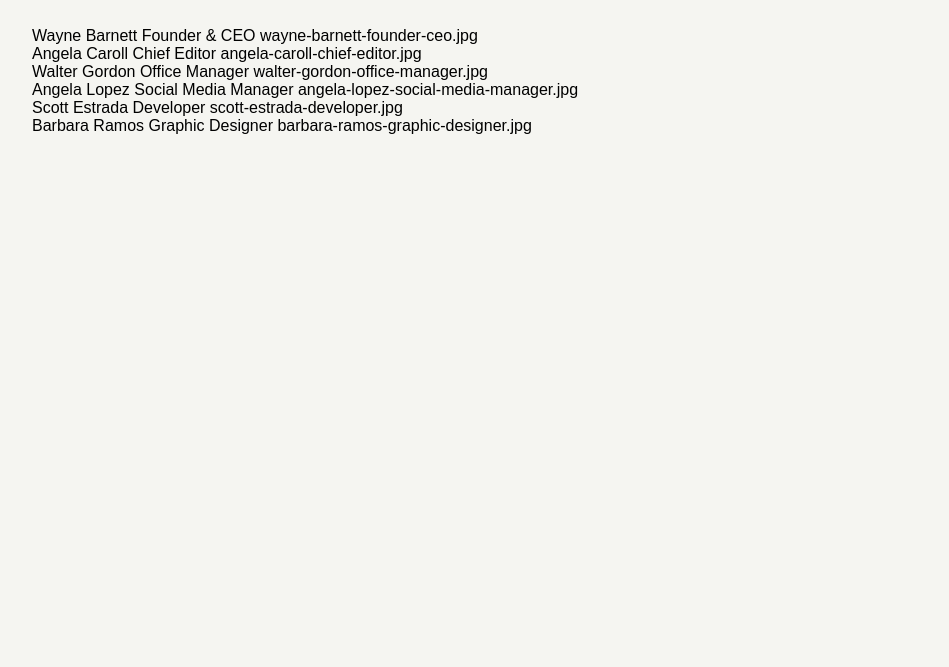
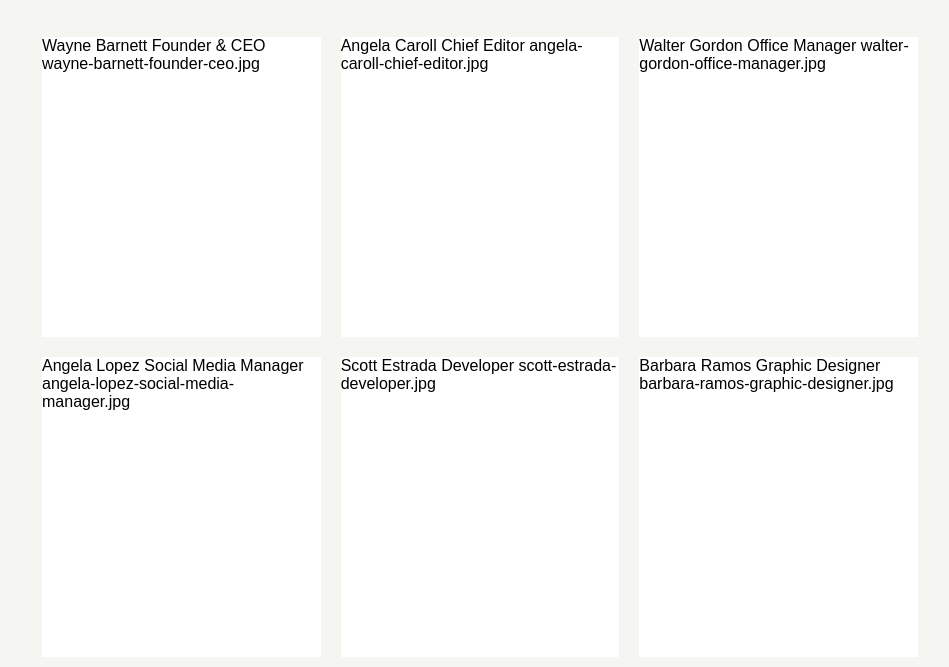
Before and after one commit to CaraccioloJessica/js-our-team, a plain HTML site: page index.html in a window 1280 px wide. Shown: the part 133-800 px from the top of the page, without its empty margins (160-1109 px from the left). Drawn offline with Linux system fonts and the light colour scheme.

Commit message:
card styled

```diff
--- a/css/style.css
+++ b/css/style.css
@@ -30,4 +30,13 @@ h1{
 #container{
   width: 70%;
   margin: auto;
+  display: flex;
+  flex-wrap: wrap;
 }
+
+.card{
+  width: calc(100% / 3 - 20px);
+  height: 300px;
+  margin: 10px;
+  background-color: #fff;
+}
--- a/js/main.js
+++ b/js/main.js
@@ -54,6 +54,7 @@ for (let i = 0; i < team.length; i++){
   // Stampare su DOM, creare div che conterranno oggetti e collegare al contenitore
   let container = document.getElementById('container');
   let card = document.createElement('div');
+  card.classList.add('card');
   card.innerHTML = `${teamMember.nome} ${teamMember.ruolo} ${teamMember.foto}`
   container.append(card);
 }
```
